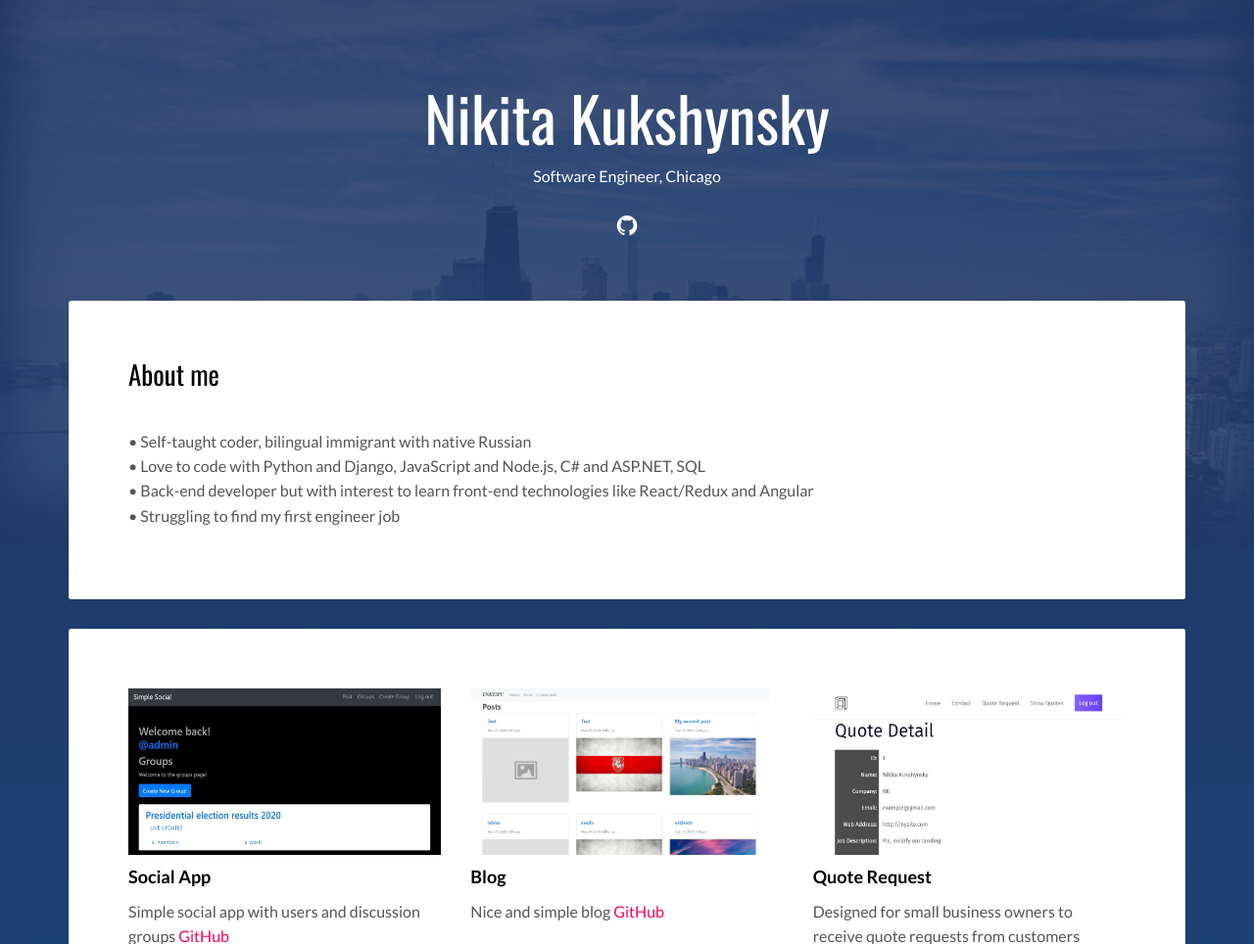
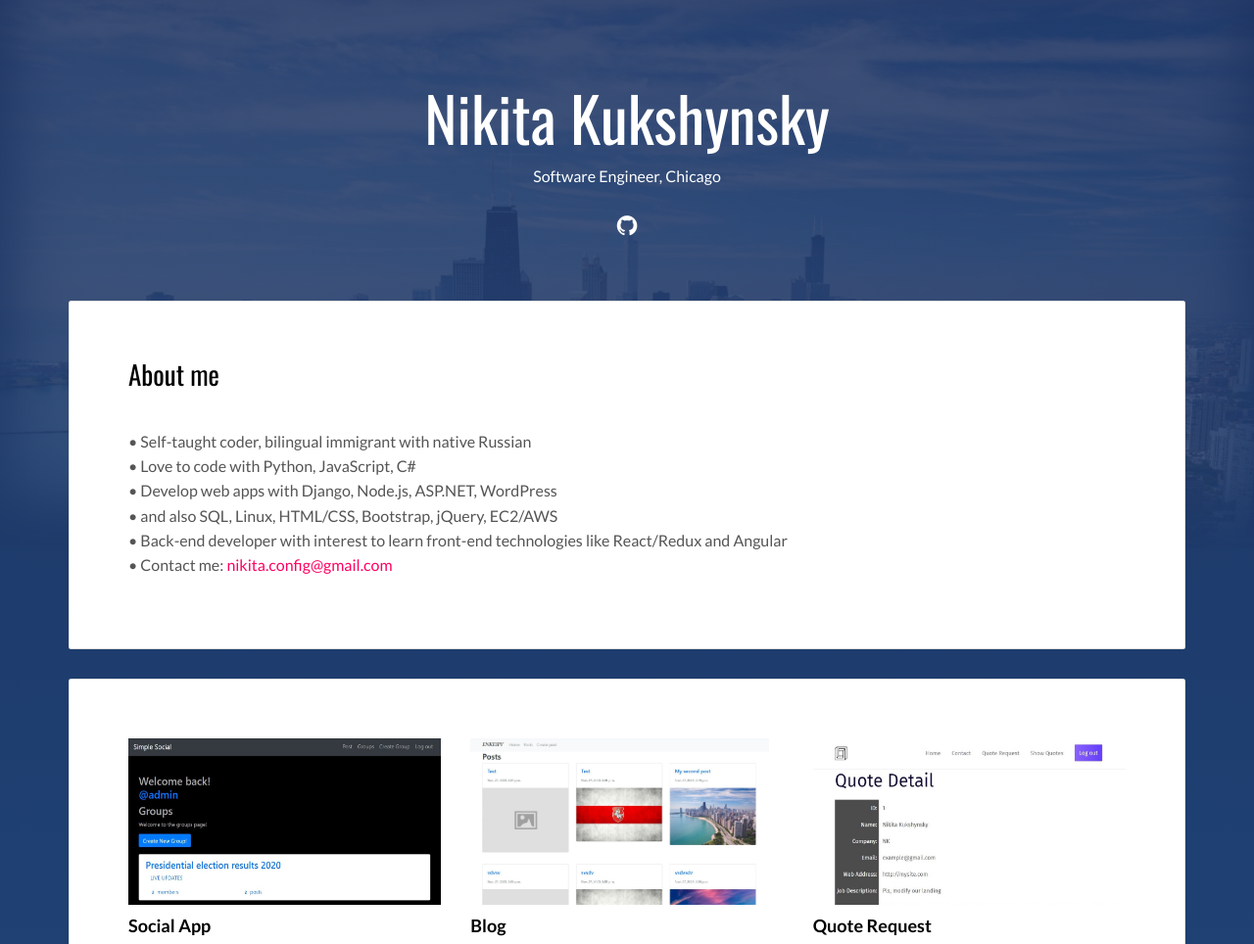
Before and after one commit to enkeipy/flask-portfo, a Flask app: page / in a window 1280 px wide. Shown: the top 964 px of the page at 98% size. Run offline with Flask 2, Linux system fonts and the light colour scheme; some libraries are stand-ins or nearby versions.

Commit message:
Change description

```diff
--- a/templates/index.html
+++ b/templates/index.html
@@ -71,9 +71,12 @@
                 <div class="col-md-12">
                   <p>
 • Self-taught coder, bilingual immigrant with native Russian</br>
-• Love to code with Python and Django, JavaScript and Node.js, C# and ASP.NET, SQL</br>
-• Back-end developer but with interest to learn front-end technologies like React/Redux and Angular</br>
-• Struggling to find my first engineer job</br>
+• Love to code with Python, JavaScript, C#</br>
+• Develop web apps with Django, Node.js, ASP.NET, WordPress</br>
+• and also SQL, Linux, HTML/CSS, Bootstrap, jQuery, EC2/AWS</br>
+• Back-end developer with interest to learn front-end technologies like React/Redux and Angular</br>
+• Contact me: <a href="mailto: nikita.config@gmail.com">nikita.config@gmail.com</a></br>
+
                   </p>
                 </div>
               </div>
```
